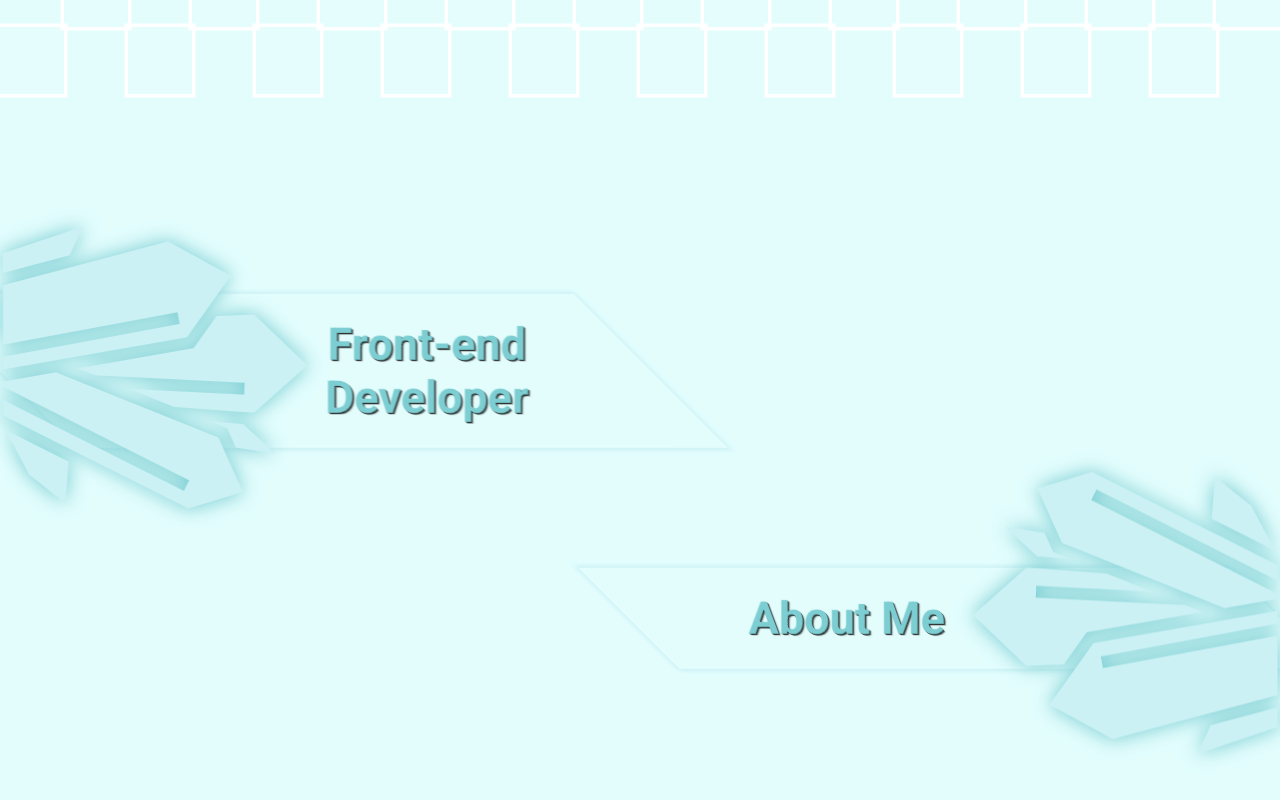
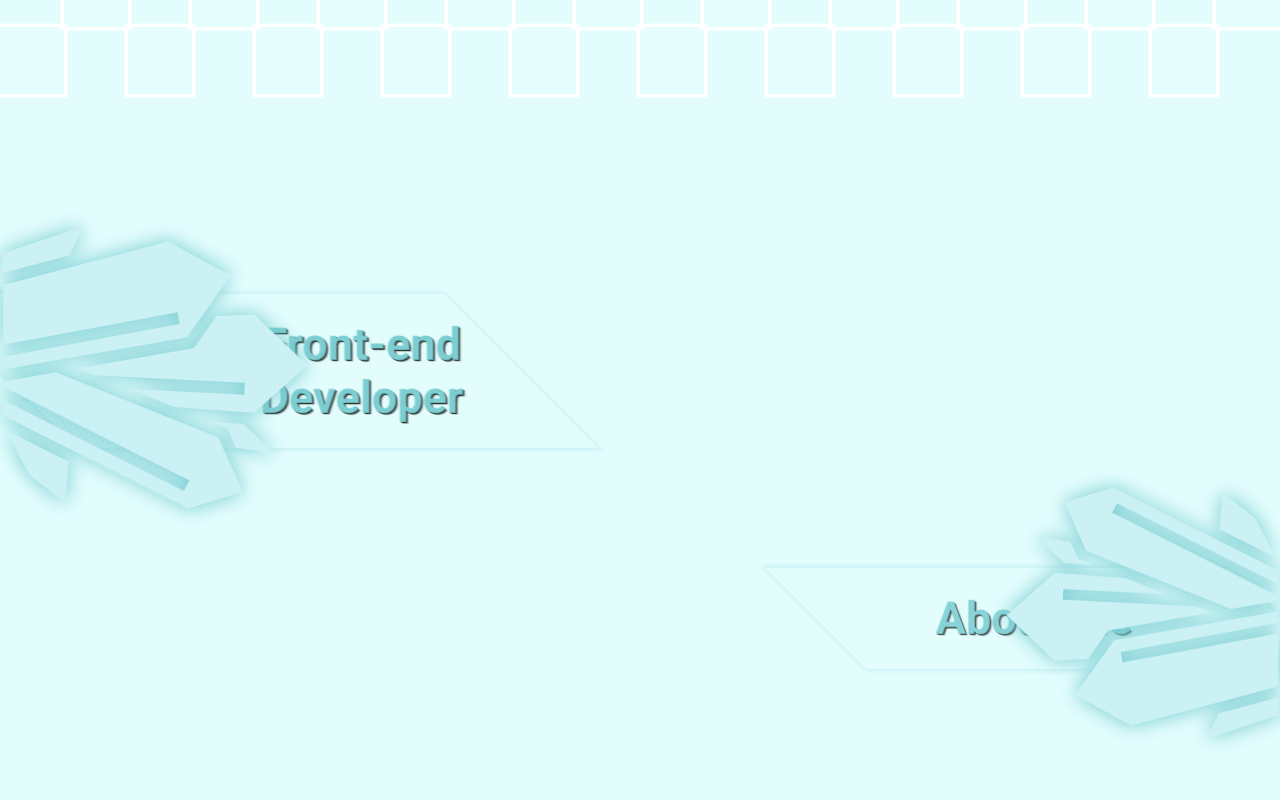
Before and after one commit to lorenzoaniel/portfolio-v5, a React (Vite) app: page / in a window 1280 px wide. Shown: the part 706-1506 px from the top of the page. Built offline with nearby package versions, Linux system fonts and the light colour scheme.

Commit message:
HomeCrystalContent: ref for scroll now on this component
was at home page, but the more components added the activation start (ex: 50% of page) will change so linked scroll to component container instead so each component activates itself

```diff
--- a/src/components/Content/HomeCrystalContent.tsx
+++ b/src/components/Content/HomeCrystalContent.tsx
@@ -1,6 +1,6 @@
-import React, { useContext } from "react";
+import React, { useContext, useRef } from "react";
 import styled from "styled-components";
-import { MotionValue, motion, useTransform } from "framer-motion";
+import { MotionValue, motion, useScroll, useTransform } from "framer-motion";
 import { GiCrystalGrowth } from "react-icons/gi";
 import { homeContext } from "../../pages/Home/Home";
 
@@ -10,11 +10,16 @@ interface Props {
 }
 
 const HomeCrystalContent: React.FC<Props> = ({ data, isLeft = true }) => {
-	let scrollY: MotionValue<number> = useContext(homeContext).scrollY;
-	const opacity = useTransform(scrollY, [0, 0.6, 1], [0, 1, 0]);
+	const ref = useRef(null);
+	const { scrollYProgress } = useScroll({
+		target: ref,
+		offset: ["100vh start", "0vh end"], //animation  starts when bot of viewport(vp) touches top of target and ends when top of vp touches bottom of target
+	});
+	// let scrollY: MotionValue<number> = useContext(homeContext).scrollY;
+	const opacity = useTransform(scrollYProgress, [0, 0.6, 1], [0, 1, 0]);
 
 	//ContentIcons
-	const widthContent = useTransform(scrollY, [0, 0.6, 1], ["20vmin", "90vmin", "0vmin"]);
+	const widthContent = useTransform(scrollYProgress, [0, 0.5, 1], ["0vmin", "90vmin", "0vmin"]);
 	let contentParallaxStyle = {
 		width: widthContent,
 	};
@@ -25,14 +30,14 @@ const HomeCrystalContent: React.FC<Props> = ({ data, isLeft = true }) => {
 	};
 
 	//Crystal
-	const widthCrystal = useTransform(scrollY, [0, 0.6, 1], ["10vmin", "45vmin", "0vmin"]);
+	const widthCrystal = useTransform(scrollYProgress, [0, 0.6, 1], ["10vmin", "45vmin", "0vmin"]);
 	let crystalParallaxStyle = {
 		width: widthCrystal,
 	};
 
 	return (
 		//Each variant is paired with a crystal that grows with it
-		<Main>
+		<Main ref={ref}>
 			<Content isLeft={isLeft}>
 				{isLeft ? (
 					<>
@@ -64,7 +69,7 @@ const HomeCrystalContent: React.FC<Props> = ({ data, isLeft = true }) => {
 	);
 };
 
-const Main = styled(motion.main)`
+const Main = styled(motion.article)`
 	height: fit-content;
 	width: 100%;
 	display: flex;
@@ -130,7 +135,7 @@ const Data = styled(motion.h2)<Data>`
 	font-size: var(--default-font-h2-size);
 	word-break: normal;
 	height: fit-content;
-	width: 20rem;
+	width: 23rem;
 	transform: skew(-45deg);
 	display: flex;
 	padding: 0 ${(p) => (p.isLeft ? "50%" : "0%")};
```
